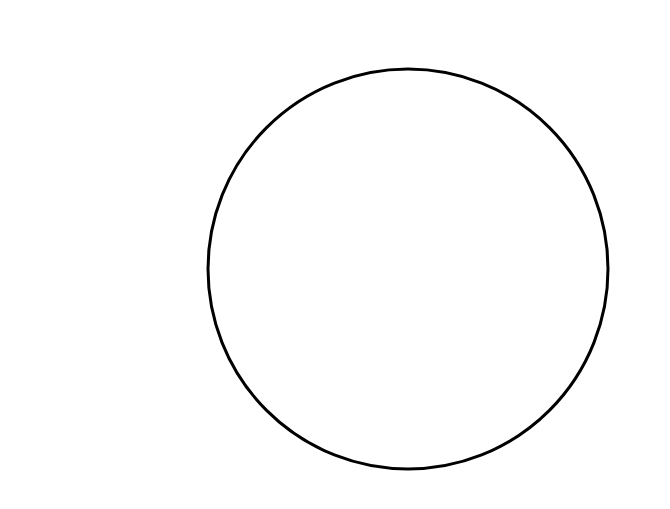
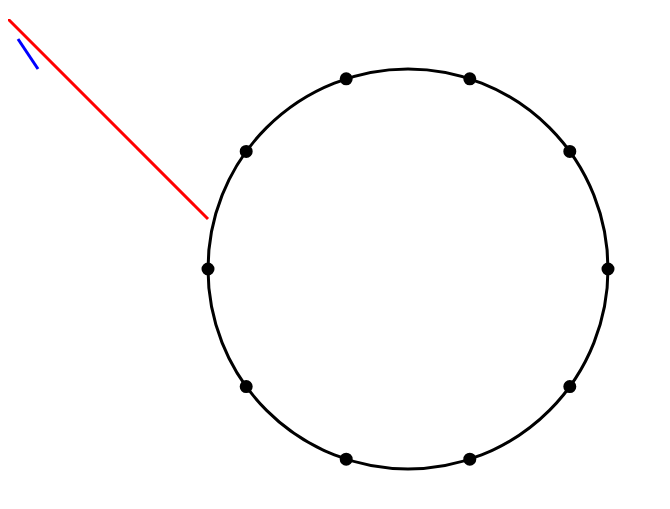
Before and after one commit to jlg-formation/jaocv1-nov-2020, a website: page src/index.html in a window 1280 px wide. Shown: the part 61-570 px from the top of the page, without its empty margins (0-670 px from the left). Drawn offline with Linux system fonts and the light colour scheme.

Commit message:
added addLine

```diff
--- a/src/index.html
+++ b/src/index.html
@@ -16,6 +16,8 @@
         stroke-width="3"
         fill="transparent"
       />
+      <line x1="0" y1="0" x2="200" y2="200" stroke="red" stroke-width="3" />
     </svg>
+    <script src="main.js"></script>
   </body>
 </html>
--- a/src/main.js
+++ b/src/main.js
@@ -17,6 +17,27 @@ function addSmallCircles(nbr, c) {
   }
 }
 
+function addLine(n1, n2) {
+  const svg = document.querySelector("svg");
+  // const angle = (i * (Math.PI * 2)) / nbr;
+  // const x = c.cx + c.r * Math.cos(angle);
+  // const y = c.cy + c.r * Math.sin(angle);
+  // const circle = document.createElementNS(SVGNS, "circle");
+
+  const x1 = 10;
+  const y1 = 20;
+  const x2 = 30;
+  const y2 = 50;
+  const line = document.createElementNS(SVGNS, "line");
+  line.setAttributeNS(null, "x1", x1);
+  line.setAttributeNS(null, "y1", y1);
+  line.setAttributeNS(null, "x2", x2);
+  line.setAttributeNS(null, "y2", y2);
+  line.setAttributeNS(null, "stroke", "blue");
+  line.setAttributeNS(null, "stroke-width", "3");
+  svg.appendChild(line);
+}
+
 function main() {
   console.log("start");
   addSmallCircles(10, {
@@ -24,6 +45,7 @@ function main() {
     cx: 400,
     cy: 250,
   });
+  addLine(3, 7);
 }
 
 main();
```
